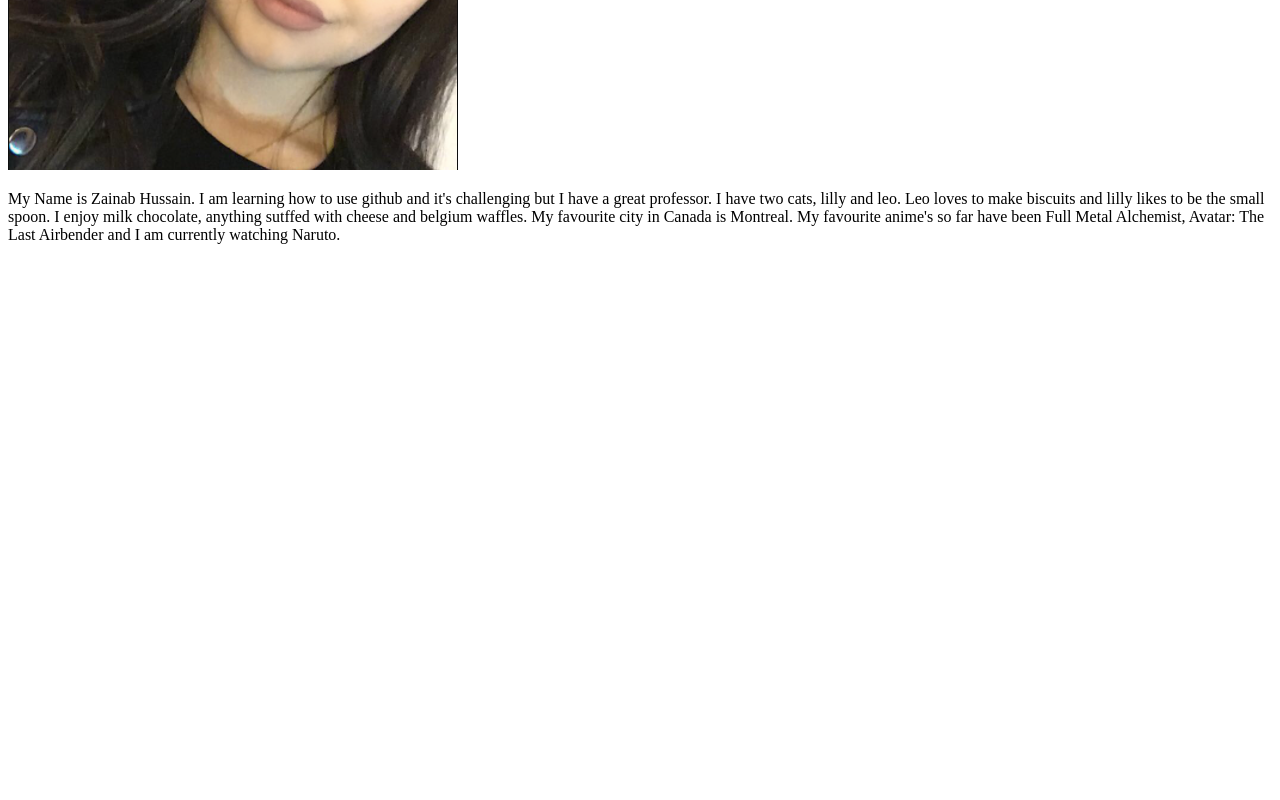
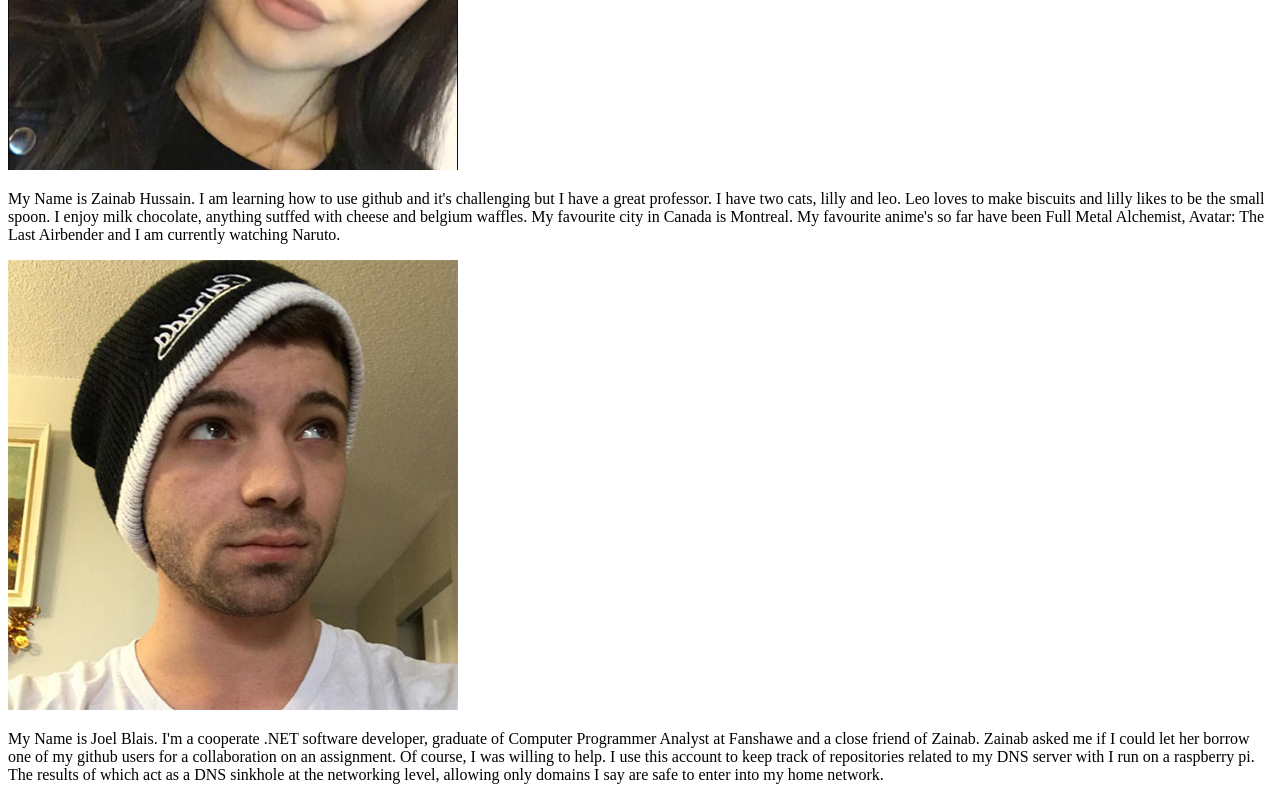
Before and after one commit to Nutsurprised/HW_1, a plain HTML site: page Index.html in a window 1280 px wide. Shown: the part 317-1117 px from the top of the page. Before the commit the page ends 800 px from the top, so only its background shows below. Drawn offline with Linux system fonts and the light colour scheme.

Commit message:
Added update from collaborator

```diff
--- a/Index.html
+++ b/Index.html
@@ -6,5 +6,7 @@
 <img src="my_photo.png" alt="Me">
 <p>My Name is Zainab Hussain. I am learning how to use github and it's challenging but I have a great professor. I have two cats, lilly and leo. Leo loves to make biscuits and lilly likes to be the small spoon. I enjoy milk chocolate, anything sutffed with cheese and belgium waffles. My favourite city in Canada is Montreal. My favourite anime's so far have been Full Metal Alchemist, Avatar: The Last Airbender and I am currently watching Naruto.</p>
 
+<img src="joel_photo.jpg" alt="Me">
+<p>My Name is Joel Blais. I'm a cooperate .NET software developer, graduate of Computer Programmer Analyst at Fanshawe and a close friend of Zainab. Zainab asked me if I could let her borrow one of my github users for a collaboration on an assignment. Of course, I was willing to help. I use this account to keep track of repositories related to my DNS server with I run on a raspberry pi. The results of which act as a DNS sinkhole at the networking level, allowing only domains I say are safe to enter into my home network.</p>
 </body>
 </html>
```
Also changed, not shown: joel_photo.jpg (added).
